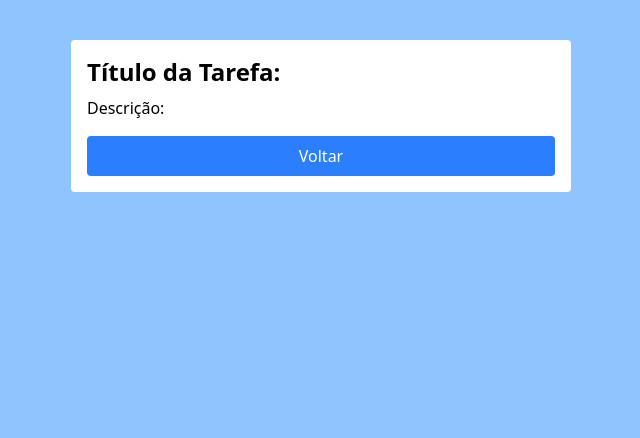
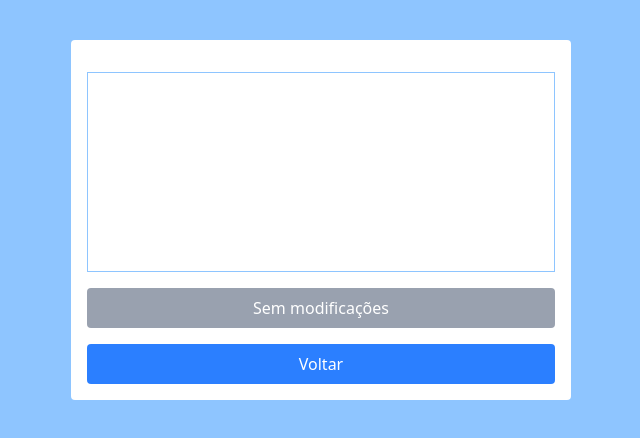
Before and after one commit to BrunoDelani/todo-list-react, a React (Vite) app: page /tasks in a window 1280 px wide. Shown: the top 438 px of the page, without its empty margins (319-959 px from the left). Built offline with nearby package versions, Linux system fonts and the light colour scheme.

Commit message:
✨ add modify task description

```diff
--- a/src/pages/TaskPage.jsx
+++ b/src/pages/TaskPage.jsx
@@ -3,6 +3,8 @@ import { useSearchParams } from "react-router-dom";
 
 function TaskPage() {
     const [searchParams] = useSearchParams();
+    const [description, setDescription] = useState("");
+    const [changedDescription, setChangedDescription] = useState(false);
 
     const [listTask, setListTask] = useState(
         JSON.parse(localStorage.getItem("listTask")) || []
@@ -16,13 +18,40 @@ function TaskPage() {
         return listTask.find((task) => task.id === id);
     }
 
+    function onEditTask(id, description) {
+        const updatedList = listTask.map((task) => {
+            if (task.id === id) {
+                return { ...task, description };
+            }
+            return task;
+        })
+        setListTask(updatedList);
+    }
+
     return (
         <div className='bg-blue-300 w-full min-h-screen flex flex-col gap-y-5 items-center pt-10'>
-            <div className="bg-white w-125 flex flex-col gap-2 p-4 rounded">
-                <h1 className="text-2xl font-bold">Título da Tarefa: {getTaskById(searchParams.get("id"))?.name}</h1>
-                <p>Descrição:</p>
-                <p>{getTaskById(searchParams.get("id"))?.description}</p>
-                <button className="bg-blue-500 text-white px-4 py-2 cursor-pointer rounded" onClick={() => window.history.back()}>Voltar</button>
+            <div className="bg-white w-125 flex flex-col gap-4 p-4 rounded">
+                <h1 className="text-2xl font-bold text-center">{getTaskById(searchParams.get("id"))?.name}</h1>
+                <div className="flex flex-col gap-2">
+                    <textarea
+                        className="border border-blue-300 p-1.5 w-full h-50 text-justify resize-none overflow-x-hidden"
+                        defaultValue={getTaskById(searchParams.get("id"))?.description}
+                        onChange={(e) => {
+                            setDescription(e.target.value),
+                                setChangedDescription(true)
+                        }}
+                    />
+                </div>
+                {changedDescription ?
+                    <button className="bg-orange-400 text-white py-2 cursor-pointer rounded" onClick={() => {
+                        onEditTask(searchParams.get("id"), description);
+                        setChangedDescription(false);
+                    }}>Alterar descrição</button> :
+                    <div className="bg-gray-400 text-white py-2 rounded text-center select-none">Sem modificações</div>
+                }
+
+
+                <button className="bg-blue-500 text-white py-2 cursor-pointer rounded" onClick={() => window.history.back()}>Voltar</button>
             </div>
         </div>
     )
```
